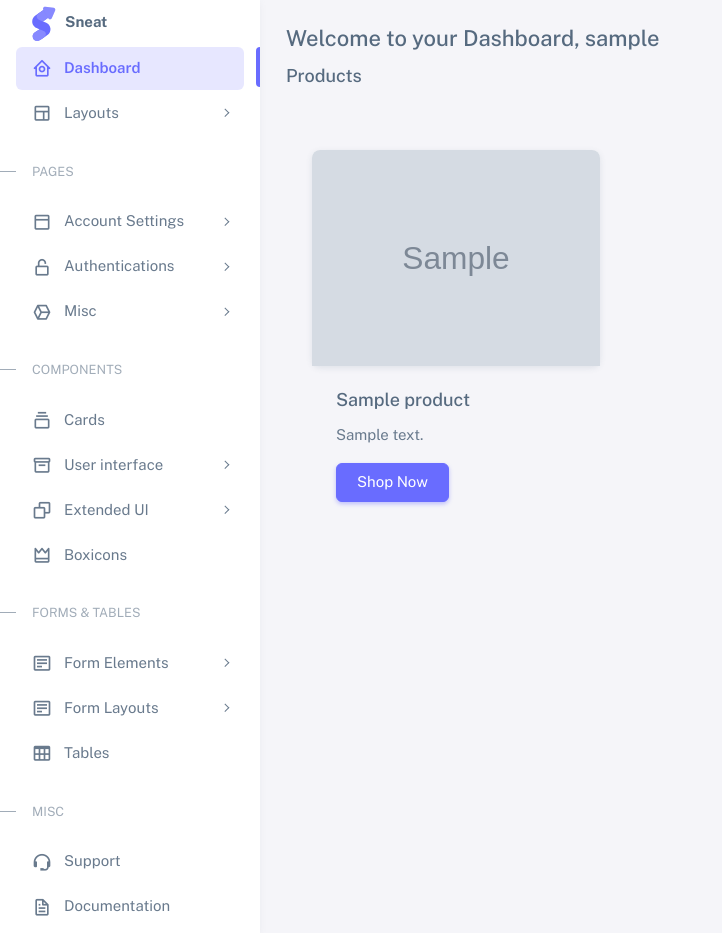
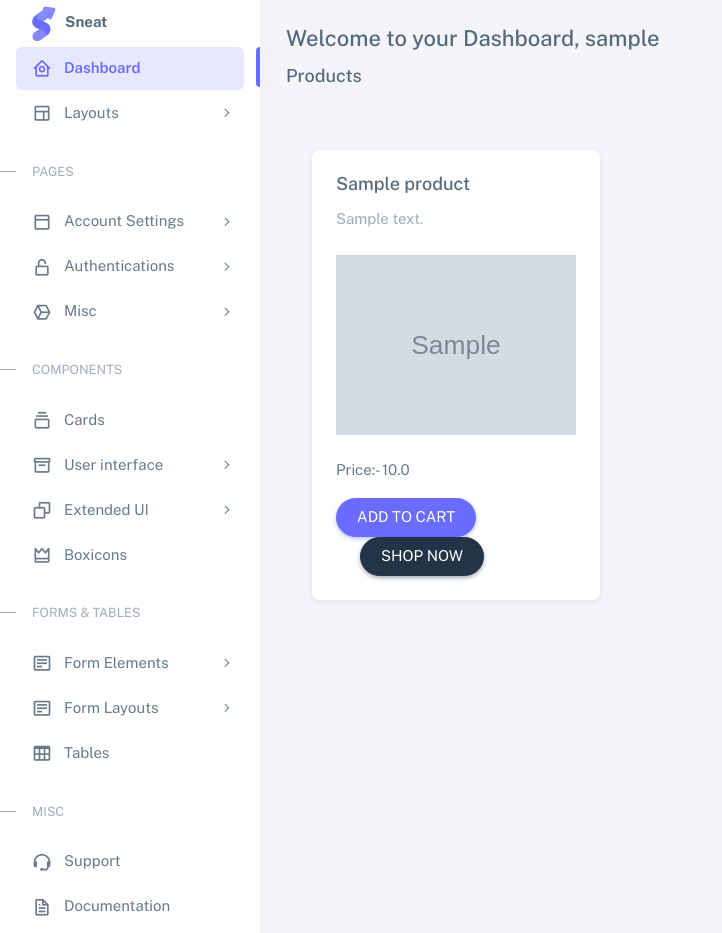
Before and after one commit to HarshPatel92/eElectronic_Project_work, a Django app: page /user/user/dashboard/ in a window 1280 px wide. Shown: the whole page, without its empty margins (0-722 px from the left). Run offline with Django 4.2, Linux system fonts and the light colour scheme; a user stored in the database is signed in; tables that the repository leaves empty hold one stand-in row (values such as "Sample post"); grey boxes marked "Sample" are stand-in pictures; some libraries are stand-ins or nearby versions.

Commit message:
sorting and some change in image card

```diff
--- a/product/models.py
+++ b/product/models.py
@@ -94,7 +94,7 @@
     description = models.TextField()
     price = models.FloatField()
     quantity = models.PositiveIntegerField(null=True)
-    image = models.ImageField(upload_to='images/',null=True)
+    product_image = models.ImageField(upload_to='product_images/',null=True)
 
 
 
--- a/templates/Search.html
+++ b/templates/Search.html
@@ -7,7 +7,6 @@
     <title>Document</title>
 </head>
 <body>
-
 
         <div class="layout-menu-toggle navbar-nav align-items-xl-center me-3 me-xl-0 d-xl-none">
           <a class="nav-item nav-link px-0 me-xl-4" href="javascript:void(0)">
@@ -28,7 +27,7 @@
           <ul class="navbar-nav flex-row align-items-center ms-auto">
             <!-- Place this tag where you want the button to render. -->
             <li class="nav-item lh-1 me-3">
-          <a class="github-button" href="https://github.com/themeselection/sneat-html-admin-template-free" data-icon="octicon-star" data-size="large" data-show-count="true" aria-label="Star themeselection/sneat-html-admin-template-free on GitHub">Star</a>
+              <span></span>
             </li>
 
             <!-- User -->
@@ -92,6 +91,7 @@
             <!--/ User -->
           </ul>
         </div>
-  </nav>
+
+
 </body>
 </html>
--- a/templates/product/Base.html
+++ b/templates/product/Base.html
@@ -14,7 +14,7 @@
       href="https://fonts.googleapis.com/css2?family=Public+Sans:ital,wght@0,300;0,400;0,500;0,600;0,700;1,300;1,400;1,500;1,600;1,700&display=swap"
       rel="stylesheet"
     />
-
+    <link href="https://cdn.jsdelivr.net/npm/bootstrap@5.0.2/dist/css/bootstrap.min.css" rel="stylesheet" integrity="sha384-EVSTQN3/azprG1Anm3QDgpJLIm9Nao0Yz1ztcQTwFspd3yD65VohhpuuCOmLASjC" crossorigin="anonymous">
     <!-- Icons. Uncomment required icon fonts -->
     <link
       rel="stylesheet"
--- a/templates/product/create_product.html
+++ b/templates/product/create_product.html
@@ -53,7 +53,7 @@
                   {{form.description | as_crispy_field}}
                   {{form.price | as_crispy_field}}
                   {{form.quantity | as_crispy_field}}
-                  {{form.image | as_crispy_field}}
+                  {{form.product_image | as_crispy_field}}
 
 
 
--- a/templates/user/Base.html
+++ b/templates/user/Base.html
@@ -14,7 +14,7 @@
       href="https://fonts.googleapis.com/css2?family=Public+Sans:ital,wght@0,300;0,400;0,500;0,600;0,700;1,300;1,400;1,500;1,600;1,700&display=swap"
       rel="stylesheet"
     />
-
+    <link href="https://cdn.jsdelivr.net/npm/bootstrap@5.0.2/dist/css/bootstrap.min.css" rel="stylesheet" integrity="sha384-EVSTQN3/azprG1Anm3QDgpJLIm9Nao0Yz1ztcQTwFspd3yD65VohhpuuCOmLASjC" crossorigin="anonymous">
     <!-- Icons. Uncomment required icon fonts -->
     <link
       rel="stylesheet"
--- a/templates/user/user_dashboard.html
+++ b/templates/user/user_dashboard.html
@@ -8,6 +8,7 @@
     <title>User Dashboard</title>
 
     <link href="https://cdn.jsdelivr.net/npm/bootstrap@5.0.2/dist/css/bootstrap.min.css" rel="stylesheet" integrity="sha384-EVSTQN3/azprG1Anm3QDgpJLIm9Nao0Yz1ztcQTwFspd3yD65VohhpuuCOmLASjC" crossorigin="anonymous">
+
 </head>
 <body>
     {% block content %}
@@ -17,30 +18,33 @@
         {% csrf_token %}
     <h5>Products</h5>
     <div class="container py-5">
-    <div class="row">
+    <div class="row mb-5">
     {% for product in products %}
-     <div class="col-md-4">
-      <div class="card" style="width: 18rem;">
-        {% if product.image %}
-          <img src="{{ product.image.url }}" class="card-img-top">
+     <div class="col-md-6 col-lg-4 mb-3">
+      <div class="card">
+          {% comment %} <img src="{{ product.image.url }}" class="card-img-top"> {% endcomment %}
+              <div class="card-body">
+                <h5 class="card-title">{{product.product_name}}</h5>
+                <h7 class="card-subtitle text-muted">{{product.description}}</h7>
+                {% if product.product_image %}
+                <img class="img-fluid d-flex mx-auto my-4" src="{{ product.product_image.url }}" alt="Card image cap">
                 {% else %}
                 <img src="{% static 'img/placeholder.png' %}" alt="Placeholder" class="card-img-top">
                 {% endif %}
+                <p class="card-text">Price:- {{product.price}}</p>
+                <a href="#" class="card-link"><button type="button" class="btn rounded-pill btn-primary">ADD TO CART</button></a>
+                <a href="#" class="card-link"><button type="button" class="btn rounded-pill btn-dark">SHOP NOW</button></a>
               </div>
-
-                <div class="card-body custom-card-body">
-                  <h5 class="card-title">{{product.product_name}}</h5>
-                  <p class="card-text">{{product.description}}</p>
-                  <a href="#" class="btn btn-primary">Shop Now</a>
               </div>
             </div>
             {% endfor %}
             </div>
-
+            </div>
     {% else %}
     <p>You haven't added any products yet.</p>
     </form>
     {% endif %}
+
     {% endblock content %}
 </body>
 </html>
--- a/user/views.py
+++ b/user/views.py
@@ -87,6 +87,14 @@
 class VendorDashboardView(ListView):
     def get(self, request, *args, **kwargs):
         product = Product.objects.all().values()
+        sort_by = self.request.GET.get('sort_by','product_name')
+        direction = self.request.GET.get('direction','asc')
+        print(".....",sort_by)
+        print(".....",direction)
+        if direction == 'asc':
+            product = product.order_by(sort_by)
+        elif direction == 'desc':
+            product = product.order_by(f'-{sort_by}')
 
         return render(request, 'user/vendor_dashboard.html',{
             'products':product,
@@ -105,7 +113,7 @@
 
     def get_context_data(self, **kwargs):
         context = super().get_context_data(**kwargs)
-        user = self.request.user
+        #user = self.request.user
         products = Product.objects.filter()
         context['products'] = products
         return context
```
Also changed, not shown: product/views.py (+11 -0 lines), templates/product/product_list.html (+61 -8 lines), templates/user/vendor_dashboard.html (+12 -1 lines), media/product_images/AdobeStock_339771295_Preview_Editorial_Use_Only.jpeg (renamed from media/images/AdobeStock_339771295_Preview_Editorial_Use_Only.jpeg), media/product_images/AdobeStock_339771295_Preview_Editorial_Use_Only_qgx1bdn.jpeg (renamed from media/images/AdobeStock_339771295_Preview_Editorial_Use_Only_CVRBios.jpeg), media/product_images/AdobeStock_355211509_Preview_Editorial_Use_Only.jpeg (renamed from media/images/AdobeStock_355211509_Preview_Editorial_Use_Only.jpeg), media/product_images/apple-iphone-14-pro-5.jpg (added), media/product_images/download.jpg (added), product/migrations/0010_remove_product_image_product_product_image.py (added). Lines whose indentation alone changed are shown as unchanged.
